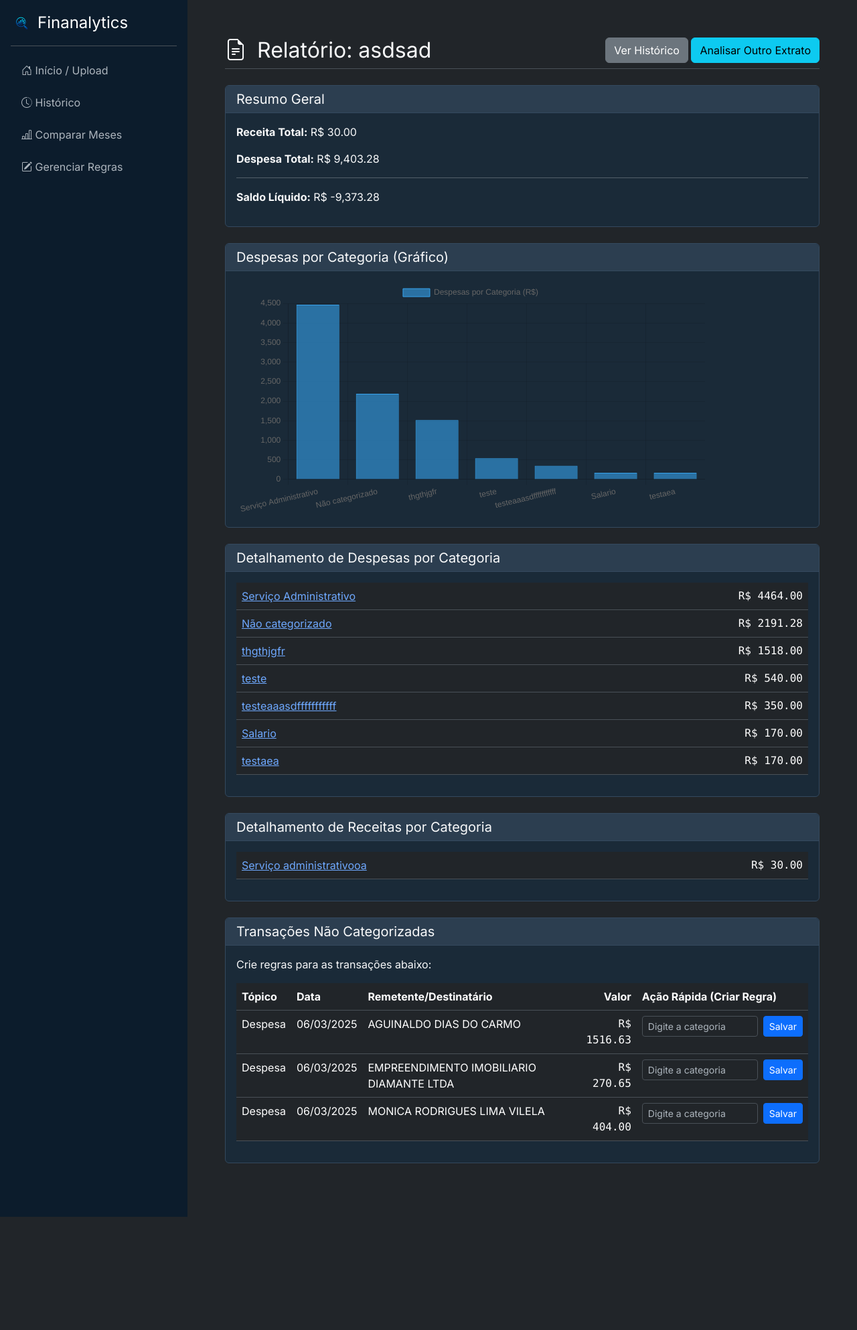
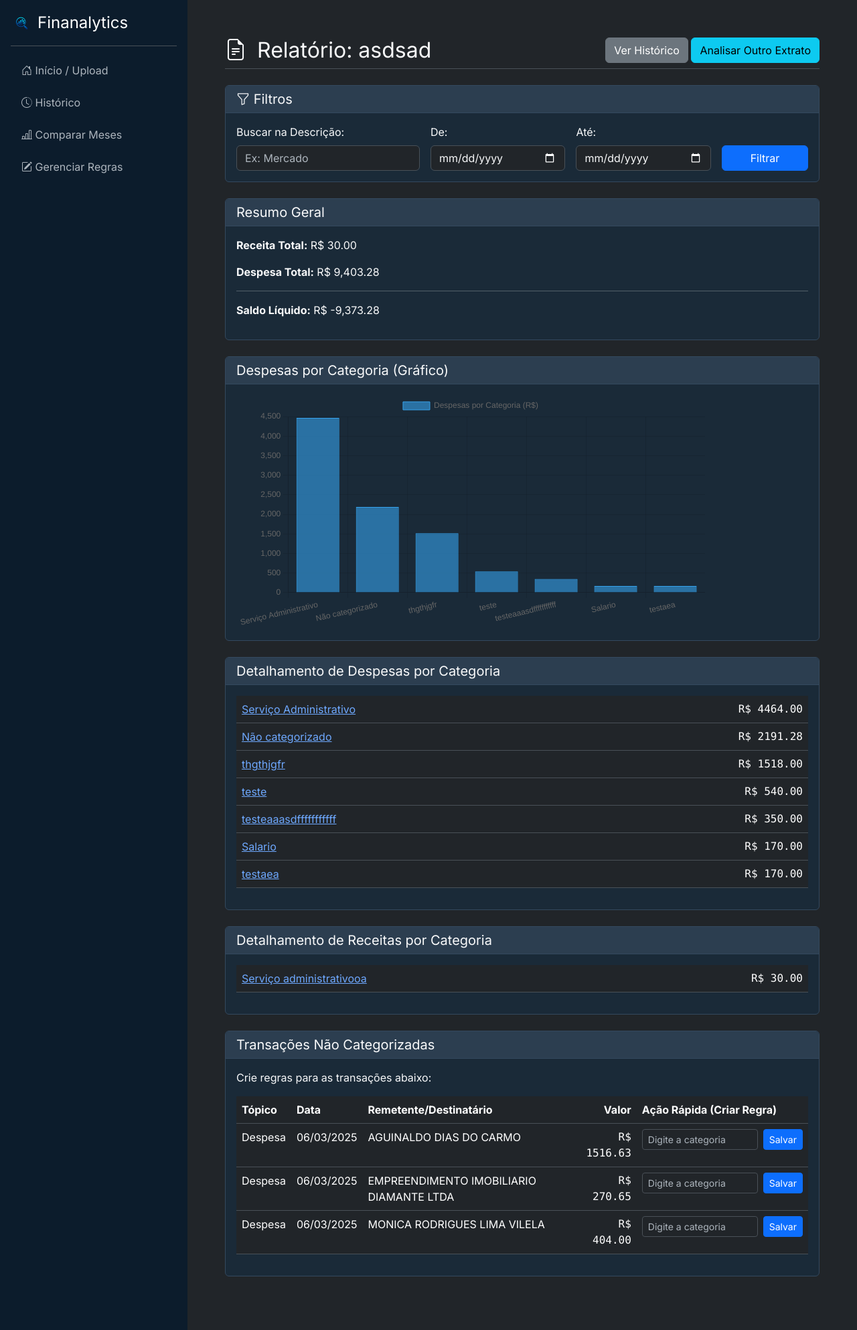
Before and after one commit to ArturCangussu/Finalytics_Pessoal, a Django app: page /relatorio/24/ in a window 1280 px wide. Shown: the whole page at 67% size. Before the commit the page ends 1817 px from the top, so only its background shows below. Run offline with Django 5.2, Linux system fonts and the light colour scheme; a user stored in the database is signed in; data comes from the database, SQL or seed files in the repository; both versions use the stored data as it was after the commit.

Commit message:
feat: filtros

```diff
--- a/analisador/templates/analisador/relatorio.html
+++ b/analisador/templates/analisador/relatorio.html
@@ -8,6 +8,33 @@
         <div>
             <a href="{% url 'historico' %}" class="btn btn-secondary">Ver Histórico</a>
             <a href="{% url 'home' %}" class="btn btn-info">Analisar Outro Extrato</a>
+        </div>
+    </div>
+
+        <div class="card mb-4">
+        <div class="card-header">
+            <h2 class="h5 mb-0"><i class="bi bi-funnel"></i> Filtros</h2>
+        </div>
+        <div class="card-body">
+            <form method="GET" action="">
+                <div class="row g-3 align-items-end">
+                    <div class="col-md-4">
+                        <label for="q" class="form-label">Buscar na Descrição:</label>
+                        <input type="text" name="q" id="q" class="form-control" value="{{ search_query|default:'' }}" placeholder="Ex: Mercado">
+                    </div>
+                    <div class="col-md-3">
+                        <label for="data_inicio" class="form-label">De:</label>
+                        <input type="date" name="data_inicio" id="data_inicio" class="form-control" value="{{ data_inicio|default:'' }}">
+                    </div>
+                    <div class="col-md-3">
+                        <label for="data_fim" class="form-label">Até:</label>
+                        <input type="date" name="data_fim" id="data_fim" class="form-control" value="{{ data_fim|default:'' }}">
+                    </div>
+                    <div class="col-md-2">
+                        <button type="submit" class="btn btn-primary w-100">Filtrar</button>
+                    </div>
+                </div>
+            </form>
         </div>
     </div>
 
--- a/analisador/views.py
+++ b/analisador/views.py
@@ -93,52 +93,74 @@ def historico_extratos(request):
 
 @login_required
 def pagina_relatorio(request, extrato_id):
+    # 1. Busca os dados base do banco de dados
     extrato = Extrato.objects.get(id=extrato_id, usuario=request.user)
-    transacoes = Transacao.objects.filter(extrato=extrato)
+    transacoes_qs = Transacao.objects.filter(extrato=extrato)
 
-    if not transacoes.exists():
+    # --- INÍCIO DA LÓGICA DE FILTRAGEM ---
+
+    # 2. Pega os parâmetros de filtro da URL (ex: /?q=mercado)
+    search_query = request.GET.get('q', '')
+    data_inicio_str = request.GET.get('data_inicio', '')
+    data_fim_str = request.GET.get('data_fim', '')
+
+    # 3. Converte o QuerySet para DataFrame para facilitar a manipulação
+    df = pd.DataFrame(list(transacoes_qs.values('data', 'descricao', 'valor', 'topico', 'subtopico')))
+
+    # Se o DataFrame estiver vazio, renderiza um relatório vazio
+    if df.empty:
         contexto = {
             'extrato': extrato, 'total_receitas': '0,00', 'total_despesas': '0,00',
             'saldo_liquido': '0,00', 'resumo_despesas': None, 'resumo_receitas': None,
-            'nao_categorizadas': pd.DataFrame().to_html(), 'labels_grafico': [], 'dados_grafico': [],
+            'nao_categorizadas': pd.DataFrame(), 'labels_grafico': [], 'dados_grafico': [],
+            'search_query': search_query, 'data_inicio': data_inicio_str, 'data_fim': data_fim_str,
         }
         return render(request, 'analisador/relatorio.html', contexto)
 
-    df = pd.DataFrame(list(transacoes.values('data', 'descricao', 'valor', 'topico', 'subtopico')))
-    df['valor'] = pd.to_numeric(df['valor'], errors='coerce').fillna(0)
+    # 4. Prepara a coluna de data para a filtragem
+    df['data_dt'] = pd.to_datetime(df['data'])
+
+    # 5. Aplica os filtros no DataFrame
+    if search_query:
+        df = df[df['descricao'].str.contains(search_query, case=False, na=False)]
+
+    if data_inicio_str:
+        df = df[df['data_dt'] >= pd.to_datetime(data_inicio_str)]
+
+    if data_fim_str:
+        df = df[df['data_dt'] <= pd.to_datetime(data_fim_str)]
+
+    # --- FIM DA LÓGICA DE FILTRAGEM ---
+
+    # O resto do código agora opera sobre o 'df' já filtrado
     df = df.rename(columns={
         'subtopico': 'Subtópico', 'valor': 'Valor', 'topico': 'Tópico',
         'descricao': 'Remetente/Destinatario', 'data': 'Data',
     })
 
-    df['Data'] = pd.to_datetime(df['Data'])
-    df['Data'] = df['Data'].dt.strftime('%d/%m/%Y')
+    df['Data'] = df['data_dt'].dt.strftime('%d/%m/%Y')
 
+    # ... (O resto dos seus cálculos de totais, resumos, etc. continua aqui) ...
     df_receitas = df[df['Tópico'] == 'Receita']
     df_despesas = df[df['Tópico'] == 'Despesa']
-
     total_r = df_receitas['Valor'].sum()
     total_d = df_despesas['Valor'].sum()
     saldo_l = total_r - total_d
-
     resumo_d_series = df_despesas.groupby('Subtópico')['Valor'].sum().sort_values(ascending=False)
     resumo_d = resumo_d_series.reset_index()
-
     resumo_r_series = df_receitas.groupby('Subtópico')['Valor'].sum().sort_values(ascending=False)
     resumo_r = resumo_r_series.reset_index()
-
     nao_cat_df = df[df['Subtópico'] == 'Não categorizado'].copy()
     colunas_desejadas = ['Tópico', 'Data', 'Remetente/Destinatario', 'Valor']
-
     if nao_cat_df.empty:
         nao_cat = pd.DataFrame(columns=colunas_desejadas)
     else:
-        nao_cat = nao_cat_df[colunas_desejadas]
-        nao_cat = nao_cat.rename(columns={'Remetente/Destinatario': 'Remetente_Destinatario'})
+        nao_cat = nao_cat_df[colunas_desejadas].rename(columns={'Remetente/Destinatario': 'Remetente_Destinatario'})
 
     labels_grafico = list(resumo_d_series.index)
     dados_grafico = [float(valor) for valor in resumo_d_series.abs().values]
 
+    # 6. Passa os valores dos filtros de volta para o template
     contexto = {
         'extrato': extrato,
         'total_receitas': f'{total_r:,.2f}',
@@ -149,9 +171,13 @@ def pagina_relatorio(request, extrato_id):
         'nao_categorizadas': nao_cat,
         'labels_grafico': labels_grafico,
         'dados_grafico': dados_grafico,
+        'search_query': search_query,
+        'data_inicio': data_inicio_str,
+        'data_fim': data_fim_str,
     }
 
     return render(request, 'analisador/relatorio.html', contexto)
+
 
 
 @login_required
```
Also changed, not shown: db.sqlite3.
